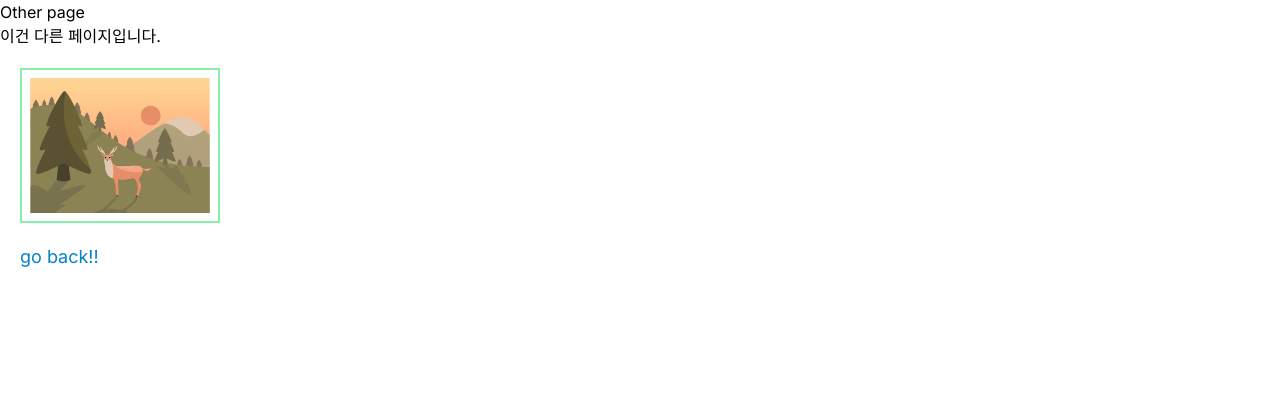
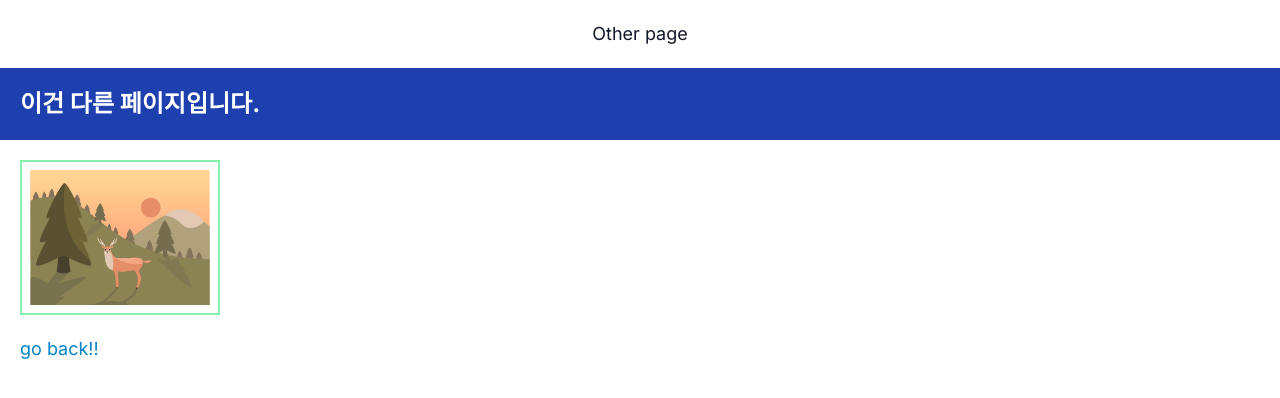
Before and after one commit to Hwangtaehun/nextjsPractice, a Next.js app in the folder sample_next_app/: page /other in a window 1280 px wide. Shown: the top 398 px of the page. Built offline with nearby package versions, Linux system fonts and the light colour scheme.

Commit message:
업로드

```diff
--- a/sample_next_app/src/app/other/page.tsx
+++ b/sample_next_app/src/app/other/page.tsx
@@ -1,12 +1,12 @@
 import Link from "next/link"
 import Image from "next/image"
-import './style.module.css';
+import styles from './style.module.css';
 
 export default function Other(){
     return (
         <main>
-            <h1 className="style.msg">Other page</h1>
-            <p className="style.title">이건 다른 페이지입니다.</p>
+            <h1 className={styles.msg}>Other page</h1>
+            <p className={styles.title}>이건 다른 페이지입니다.</p>
             <div>
                 <Image src="/sample.jpg" width={200} height={200} />
             </div>
```
Also changed, not shown: sample_next_app/src/app/other/style.module.css (+3 -4 lines).
